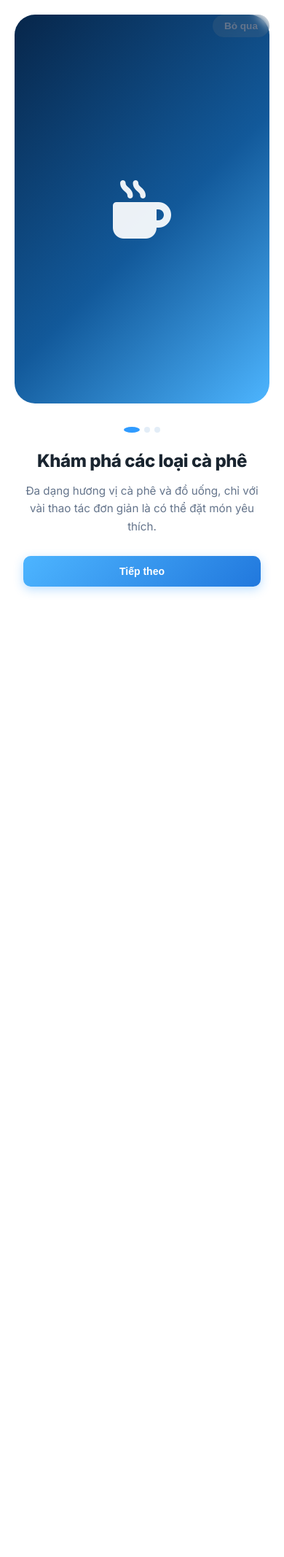
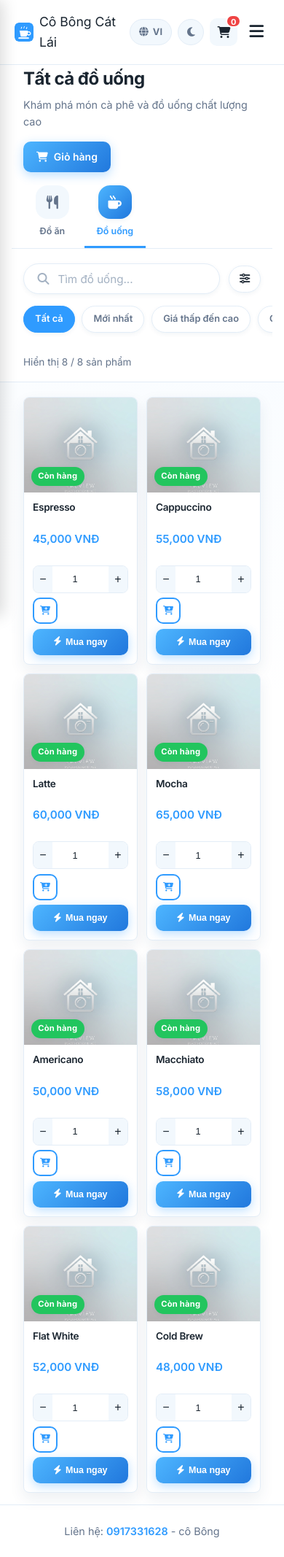
Before and after one commit to nghuuhieu1903/quan-co-bong, a Flask app: page /products in a window 390 px wide. Shown: the whole page at 73% size. Before the commit the page ends 814 px from the top, so only its background shows below. Run offline with Flask 3, Linux system fonts and the light colour scheme.

Commit message:
Add to cart without reloading, and cut the intro to a splash screen
Adding to cart posted the form and reloaded, which lost the scroll position
and flashed the whole page on every tap. The form is untouched and still
works with JavaScript off; a submit handler now posts it in the background
and moves the count itself. add_to_cart answers JSON when the caller sends
X-Requested-With: fetch and redirects otherwise, so one view serves both and
there is no second endpoint to keep in step. A failed request falls back to
submitting the form normally.

With the page no longer reloading, the item can fly to the cart. The cart
lived only in the sidebar, which is a closed drawer on a phone - there was
nothing on screen to fly to - so the mobile bar now carries a cart button
with the count. The animation aims at whichever cart icon is actually
visible and is skipped when neither is, since a shape flying to nowhere is
worse than no animation.

The three-slide intro is gone; its cover is now just a splash that dismisses
itself once the page has loaded, with a 1.2s floor so the name is legible and
a 4s ceiling so it can never stick. Fifteen dead CSS rules went with it, and
the slide, previously one of four panels in a sliding track, was still 25%
wide - it fills the screen now.

Also from this round:
- The quantity stepper is back on the catalogue at phone width. It was hidden
  to keep the two-up cards short; it now shares a row with the cart button,
  both narrowed to fit the ~150px available.
- The header logo follows the uploaded icon instead of a fixed glyph, so the
  tab and the header no longer show different marks.
- The selected sort chip is filled rather than ticked: the check mark shifted
  the label and crowded it at that size.
- Fixed two attributes I had broken earlier: the cart button's aria-label and
  title read "{ _('prod_add_to_cart') }" literally, because the Jinja braces
  had been reduced to one pair. A screen reader was announcing that string.

Verified in a browser: clicking add-to-cart leaves the page load count at 1,
moves the badge from 0 to 1 and shows the confirmation.

Co-Authored-By: Claude Opus 5 <noreply@anthropic.com>

```diff
--- a/static/css/modern.css
+++ b/static/css/modern.css
@@ -710,41 +710,22 @@ input[type="range"]::-moz-range-thumb {
 
 html.show-onboarding .onboarding-overlay {
     display: block;
+    cursor: pointer;
 }
 
 html.show-onboarding body {
     overflow: hidden;
 }
 
-.onboarding-skip {
-    position: absolute;
-    top: 1.25rem;
-    right: 1.25rem;
-    z-index: 10;
-    background: rgba(130,130,130,0.16);
-    border: none;
-    color: var(--text-secondary);
-    padding: 0.5rem 1rem;
-    border-radius: var(--radius-pill);
-    font-size: 0.85rem;
-    font-weight: 600;
-    cursor: pointer;
-    backdrop-filter: blur(6px);
-}
-
-.onboarding-track {
-    display: flex;
+
+
+/* Was one of four panels inside a sliding track; now the only thing on
+   screen, so it fills it. */
+.onboarding-slide {
+    width: 100%;
     height: 100%;
-    width: 400%;
-    transition: transform 0.45s cubic-bezier(.4,0,.2,1);
-}
-
-.onboarding-slide {
-    width: 25%;
-    height: 100%;
     display: flex;
     flex-direction: column;
-    flex-shrink: 0;
 }
 
 .onboarding-slide-cover {
@@ -769,13 +750,6 @@ html.show-onboarding body {
     color: #7ec8ff;
 }
 
-.onboarding-cover-tap {
-    margin-top: 1.25rem;
-    color: rgba(255,255,255,0.6);
-    font-size: 0.85rem;
-    text-align: center;
-    animation: onboardingPulse 2s infinite;
-}
 
 @keyframes onboardingPulse {
     0%, 100% { opacity: 0.5; }
@@ -792,83 +766,18 @@ html.show-onboarding body {
     font-size: 0.75rem;
 }
 
-.onboarding-art {
-    flex: 1 1 55%;
-    margin: 1.25rem 1.25rem 0.5rem;
-    border-radius: 28px;
-    display: flex;
-    align-items: center;
-    justify-content: center;
-    background: var(--gradient-primary);
-    position: relative;
-    overflow: hidden;
-}
-
-.onboarding-art i {
-    font-size: 5rem;
-    color: rgba(255,255,255,0.92);
-}
-
-.onboarding-art-2 {
-    background: linear-gradient(135deg, #2178dd 0%, #07264a 100%);
-}
-
-.onboarding-art-3 {
-    background: linear-gradient(135deg, #07264a 0%, #4db5ff 100%);
-}
-
-.onboarding-body {
-    padding: 1.5rem 2rem 2.5rem;
-    text-align: center;
-}
-
-.onboarding-dots {
-    display: flex;
-    gap: 0.4rem;
-    justify-content: center;
-    margin-bottom: 1.25rem;
-}
-
-.onboarding-dot {
-    width: 8px;
-    height: 8px;
-    border-radius: 50%;
-    background: var(--border-color);
-    transition: background 0.2s ease, width 0.2s ease;
-}
-
-.onboarding-dot.active {
-    width: 22px;
-    background: var(--accent-color);
-}
-
-.onboarding-body h2 {
-    font-size: 1.5rem;
-    margin-bottom: 0.6rem;
-    color: var(--text-primary);
-}
-
-.onboarding-body p {
-    color: var(--text-secondary);
-    font-size: 0.95rem;
-    margin-bottom: 1.75rem;
-    line-height: 1.6;
-    max-width: 26rem;
-    margin-left: auto;
-    margin-right: auto;
-}
-
-.onboarding-next {
-    width: 100%;
-    max-width: 22rem;
-    justify-content: center;
-}
+
+
+
+
+
+
+
+
+
+
 
 @media (min-width: 700px) {
-    .onboarding-body {
-        max-width: 30rem;
-        margin: 0 auto;
-    }
 }
 
 /* Product card call-to-action pair ("thêm giỏ" + "mua ngay")
@@ -955,11 +864,26 @@ html.show-onboarding body {
         width: 38px;
     }
 
-    /* The catalogue hides the stepper on phones to keep its two-up cards
-       short, so the cart button and the primary action share one row again
-       instead of the primary action dropping to a line of its own. */
+    /* The stepper is on the card at every width now, so the primary action
+       keeps its own full-width row underneath it. */
     .product-cta .btn-buy {
-        flex: 1 1 auto;
+        flex: 1 0 100%;
+    }
+
+    /* At two cards per row there is about 150px to share between the stepper
+       and the cart button, so both shrink to fit rather than wrapping. */
+    .product-cta .btn-cart {
+        flex: 0 0 34px;
+        width: 34px;
+    }
+
+    .product-cta .quantity-btn {
+        width: 26px;
+        flex: 0 0 26px;
+    }
+
+    .product-cta .quantity-input {
+        font-size: 0.8rem;
     }
 }
 
@@ -1147,10 +1071,18 @@ html.show-onboarding body {
     color: var(--accent-color);
 }
 
+/* The selected chip is filled rather than ticked: at this size a check mark
+   crowds the label and shifts the text, while a solid fill reads instantly. */
 .sw-chip.active {
     border-color: var(--accent-color);
-    color: var(--accent-color);
-    background: var(--bg-secondary);
+    background: var(--accent-color);
+    color: #fff;
+}
+
+.sw-chip.active:hover {
+    border-color: var(--accent-hover);
+    background: var(--accent-hover);
+    color: #fff;
 }
 
 .sw-result-count {
@@ -1563,3 +1495,139 @@ html.show-onboarding body {
         scroll-behavior: auto !important;
     }
 }
+
+/* Splash spinner. The overlay used to be the cover of an intro carousel with
+   a "tap to start" prompt; now it dismisses itself, so it shows progress
+   instead of asking for a tap. */
+.onboarding-cover-spinner {
+    width: 34px;
+    height: 34px;
+    margin: 1.5rem auto 0;
+    border: 3px solid rgba(255, 255, 255, 0.25);
+    border-top-color: #fff;
+    border-radius: 50%;
+    animation: splash-spin 0.8s linear infinite;
+}
+
+@keyframes splash-spin {
+    to { transform: rotate(360deg); }
+}
+
+@media (prefers-reduced-motion: reduce) {
+    .onboarding-cover-spinner { animation-duration: 2.4s; }
+}
+
+/* Brand mark in the sidebar and mobile bar. It is the uploaded icon rather
+   than a fixed glyph, so changing the logo on /admin/seo changes the header
+   too - otherwise the tab and the header would show different marks. */
+.brand-logo {
+    width: 26px;
+    height: 26px;
+    border-radius: 6px;
+    object-fit: cover;
+    vertical-align: -6px;
+    flex-shrink: 0;
+}
+
+/* Fly-to-cart
+   ------------------------------------------------------------------
+   The cart link is in the sidebar, which on a phone is a closed drawer, so
+   there is nothing on screen to fly to. The badge in the mobile bar is the
+   visible stand-in; when neither is on screen the animation is skipped and
+   only the badge count updates - a shape flying to nowhere is worse than no
+   animation. */
+.fly-item {
+    position: fixed;
+    z-index: 5000;
+    pointer-events: none;
+    border-radius: 50%;
+    width: 22px;
+    height: 22px;
+    background: var(--gradient-accent);
+    color: #fff;
+    display: grid;
+    place-items: center;
+    font-size: 11px;
+    box-shadow: var(--shadow-md);
+    /* the curve makes it lift away first and drop into the cart, rather than
+       sliding in a straight line */
+    transition: transform 0.62s cubic-bezier(0.55, -0.35, 0.35, 1),
+                opacity 0.62s ease;
+}
+
+.cart-bump {
+    animation: cart-bump 0.42s ease;
+}
+
+@keyframes cart-bump {
+    0%   { transform: scale(1); }
+    35%  { transform: scale(1.28); }
+    60%  { transform: scale(0.94); }
+    100% { transform: scale(1); }
+}
+
+@media (prefers-reduced-motion: reduce) {
+    .fly-item { transition-duration: 0.01ms; }
+    .cart-bump { animation: none; }
+}
+
+/* Cart button in the mobile bar. */
+.topbar-cart {
+    position: relative;
+    display: inline-flex;
+    align-items: center;
+    justify-content: center;
+    width: 38px;
+    height: 38px;
+    border-radius: 10px;
+    background: var(--bg-secondary);
+    color: var(--text-primary);
+    text-decoration: none;
+    flex-shrink: 0;
+}
+
+.topbar-cart .cart-count {
+    position: absolute;
+    top: -5px;
+    right: -5px;
+    min-width: 18px;
+    height: 18px;
+    padding: 0 5px;
+    border-radius: 999px;
+    background: var(--danger-color);
+    color: #fff;
+    font-size: 11px;
+    font-weight: 700;
+    display: grid;
+    place-items: center;
+    border: 2px solid var(--bg-card);
+}
+
+/* Confirmation for an add that no longer reloads the page. */
+.cart-toast {
+    position: fixed;
+    left: 50%;
+    bottom: 24px;
+    transform: translate(-50%, 16px);
+    z-index: 5200;
+    max-width: min(90vw, 420px);
+    padding: 0.7rem 1.1rem;
+    border-radius: var(--radius-pill);
+    background: var(--text-primary);
+    color: var(--bg-card);
+    font-size: 0.875rem;
+    font-weight: 600;
+    box-shadow: var(--shadow-lg);
+    opacity: 0;
+    transition: opacity 0.25s ease, transform 0.25s ease;
+}
+
+.cart-toast.show {
+    opacity: 1;
+    transform: translate(-50%, 0);
+}
+
+.cart-toast.is-error {
+    background: var(--danger-color);
+    color: #fff;
+}
--- a/templates/admin_base.html
+++ b/templates/admin_base.html
@@ -303,7 +303,7 @@
         <!-- Sidebar -->
         <aside class="sidebar" id="sidebar">
             <a href="{{ url_for('admin.admin_dashboard') }}" class="sidebar-brand">
-                <i class="fa-solid fa-mug-saucer"></i> Cô Bông Cát Lái
+                <img src="{{ seo.icons['apple-touch-icon.png'] }}" alt="" class="brand-logo"> {{ seo.site_name }}
             </a>
 
             <nav class="sidebar-nav">
@@ -402,7 +402,7 @@
             <!-- Mobile top bar -->
             <div class="mobile-topbar">
                 <a href="{{ url_for('admin.admin_dashboard') }}" class="mobile-topbar-brand">
-                    <i class="fa-solid fa-mug-saucer"></i> Cô Bông Cát Lái
+                    <img src="{{ seo.icons['apple-touch-icon.png'] }}" alt="" class="brand-logo"> {{ seo.site_name }}
                 </a>
                 <button class="mobile-menu-btn" onclick="toggleSidebar()">
                     <i class="fas fa-bars" id="mobile-menu-icon"></i>
--- a/templates/modern_base.html
+++ b/templates/modern_base.html
@@ -331,59 +331,19 @@
     {% block head %}{% endblock %}
 </head>
 <body>
-    <!-- Onboarding welcome flow (first visit only) -->
-    <div class="onboarding-overlay" id="onboarding-overlay" role="dialog" aria-modal="true" aria-label="Chào mừng">
-        <button type="button" class="onboarding-skip" onclick="finishOnboarding()">Bỏ qua</button>
-        <div class="onboarding-track" id="onboarding-track">
-            <div class="onboarding-slide onboarding-slide-cover" onclick="goToOnboardingSlide(1)">
-                <div>
-                    <div class="onboarding-cover-brand"><i class="fa-solid fa-mug-saucer"></i> Cô Bông <span>Cát Lái</span></div>
-                    <div class="onboarding-cover-tap">Chạm để bắt đầu</div>
+    {# Splash screen, first visit only. It used to be the cover of a
+       three-step intro carousel; the steps are gone and this dismisses
+       itself, or on a tap if you are quicker than the timer. #}
+    <div class="onboarding-overlay" id="onboarding-overlay" role="status"
+         aria-label="Đang mở {{ seo.site_name }}" onclick="finishOnboarding()">
+        <div class="onboarding-slide onboarding-slide-cover">
+            <div>
+                <div class="onboarding-cover-brand">
+                    <img src="{{ seo.icons['apple-touch-icon.png'] }}" alt="" class="brand-logo"> {{ seo.site_name }}
                 </div>
-                <div class="onboarding-cover-version">Phiên bản 1.0</div>
+                <div class="onboarding-cover-spinner" aria-hidden="true"></div>
             </div>
-
-            <div class="onboarding-slide">
-                <div class="onboarding-art onboarding-art-1"><i class="fa-solid fa-mug-hot"></i></div>
-                <div class="onboarding-body">
-                    <div class="onboarding-dots">
-                        <span class="onboarding-dot" data-slide="1"></span>
-                        <span class="onboarding-dot" data-slide="2"></span>
-                        <span class="onboarding-dot" data-slide="3"></span>
-                    </div>
-                    <h2>Khám phá các loại cà phê</h2>
-                    <p>Đa dạng hương vị cà phê và đồ uống, chỉ với vài thao tác đơn giản là có thể đặt món yêu thích.</p>
-                    <button type="button" class="btn btn-primary onboarding-next" onclick="goToOnboardingSlide(2)">Tiếp theo</button>
-                </div>
-            </div>
-
-            <div class="onboarding-slide">
-                <div class="onboarding-art onboarding-art-2"><i class="fa-solid fa-house-chimney"></i></div>
-                <div class="onboarding-body">
-                    <div class="onboarding-dots">
-                        <span class="onboarding-dot" data-slide="1"></span>
-                        <span class="onboarding-dot" data-slide="2"></span>
-                        <span class="onboarding-dot" data-slide="3"></span>
-                    </div>
-                    <h2>Theo dõi và đặt phòng trọ</h2>
-                    <p>Xem tình trạng phòng, tiện nghi và đặt lịch ghé thăm chỉ với vài cú chạm.</p>
-                    <button type="button" class="btn btn-primary onboarding-next" onclick="goToOnboardingSlide(3)">Tiếp theo</button>
-                </div>
-            </div>
-
-            <div class="onboarding-slide">
-                <div class="onboarding-art onboarding-art-3"><i class="fa-solid fa-star"></i></div>
-                <div class="onboarding-body">
-                    <div class="onboarding-dots">
-                        <span class="onboarding-dot" data-slide="1"></span>
-                        <span class="onboarding-dot" data-slide="2"></span>
-                        <span class="onboarding-dot" data-slide="3"></span>
-                    </div>
-                    <h2>Sẵn sàng cho trải nghiệm mới</h2>
-                    <p>Bắt đầu ngay để khám phá cà phê thơm ngon và phòng trọ tiện nghi tại Cát Lái.</p>
-                    <button type="button" class="btn btn-primary onboarding-next" onclick="finishOnboarding()">Bắt đầu ngay</button>
-                </div>
-            </div>
+            <div class="onboarding-cover-version">Phiên bản 1.0</div>
         </div>
     </div>
 
@@ -391,7 +351,7 @@
         <!-- Sidebar -->
         <aside class="sidebar" id="sidebar">
             <a href="{{ url_for('public.index') }}" class="sidebar-brand">
-                <i class="fa-solid fa-mug-saucer"></i> Cô Bông Cát Lái
+                <img src="{{ seo.icons['apple-touch-icon.png'] }}" alt="" class="brand-logo"> {{ seo.site_name }}
             </a>
 
             <nav class="sidebar-nav">
@@ -409,9 +369,8 @@
                 </a>
                 <a href="{{ url_for('public.cart') }}" class="sidebar-link {% if current_endpoint == 'cart' %}active{% endif %}" onclick="closeSidebar()">
                     <i class="fas fa-shopping-cart"></i> {{ _('nav_cart') }}
-                    {% if session.get('cart', []) %}
-                        <span class="badge badge-info">{{ session.get('cart', [])|length }}</span>
-                    {% endif %}
+                    <span class="badge badge-info cart-count" data-cart-count
+                          {% if not session.get('cart', []) %}hidden{% endif %}>{{ session.get('cart', [])|length }}</span>
                 </a>
                 {% if session.get('customer_logged_in') %}
                 <a href="javascript:void(0)" class="sidebar-link">
@@ -452,7 +411,7 @@
             <!-- Mobile top bar -->
             <div class="mobile-topbar">
                 <a href="{{ url_for('public.index') }}" class="mobile-topbar-brand">
-                    <i class="fa-solid fa-mug-saucer"></i> Cô Bông Cát Lái
+                    <img src="{{ seo.icons['apple-touch-icon.png'] }}" alt="" class="brand-logo"> {{ seo.site_name }}
                 </a>
                 <div style="display: flex; align-items: center; gap: 0.5rem;">
                     <a href="{{ url_for('public.change_lang', lang='en' if current_lang == 'vi' else 'vi') }}" class="lang-toggle-btn" title="Switch language / Đổi ngôn ngữ">
@@ -461,6 +420,15 @@
                     <button type="button" class="theme-toggle-btn" onclick="toggleTheme()" title="Chuyển giao diện sáng/tối" aria-label="Toggle dark mode">
                         <i class="fas fa-moon" id="theme-toggle-icon-mobile"></i>
                     </button>
+                    {# The cart lives in the sidebar, which is a closed drawer
+                       on a phone. This is the visible one: the count updates in
+                       place and the fly-to-cart animation aims at it. #}
+                    <a href="{{ url_for('public.cart') }}" class="topbar-cart"
+                       id="topbarCart" aria-label="{{ _('nav_cart') }}">
+                        <i class="fas fa-shopping-cart"></i>
+                        <span class="cart-count" data-cart-count
+                              {% if not session.get('cart', []) %}hidden{% endif %}>{{ session.get('cart', [])|length }}</span>
+                    </a>
                     <button class="mobile-menu-btn" onclick="toggleSidebar()">
                         <i class="fas fa-bars" id="mobile-menu-icon"></i>
                     </button>
@@ -502,42 +470,128 @@
         // Onboarding welcome flow
         var onboardingIndex = 0;
         var onboardingTotalSlides = 4;
-        var onboardingAutoTimer = null;
-
-        function renderOnboardingDots() {
-            document.querySelectorAll('.onboarding-dot').forEach(function(dot) {
-                dot.classList.toggle('active', parseInt(dot.dataset.slide, 10) === onboardingIndex);
-            });
-        }
-
-        function goToOnboardingSlide(i) {
-            onboardingIndex = i;
-            var track = document.getElementById('onboarding-track');
-            if (track) {
-                track.style.transform = 'translateX(-' + (i * 100 / onboardingTotalSlides) + '%)';
-            }
-            renderOnboardingDots();
-            if (onboardingAutoTimer) {
-                clearTimeout(onboardingAutoTimer);
-                onboardingAutoTimer = null;
-            }
-        }
-
         function finishOnboarding() {
             localStorage.setItem('onboarding_seen', '1');
             var overlay = document.getElementById('onboarding-overlay');
             document.documentElement.classList.remove('show-onboarding');
-            if (overlay) {
-                overlay.style.opacity = '0';
-                setTimeout(function() {
-                    overlay.style.display = 'none';
-                }, 300);
-            }
+            if (!overlay || overlay.dataset.done) return;
+            overlay.dataset.done = '1';
+            overlay.style.opacity = '0';
+            setTimeout(function () { overlay.style.display = 'none'; }, 300);
         }
 
+        // Dismiss once the page is ready, with a short floor so the brand is
+        // legible rather than flashing past on a fast connection.
         if (document.documentElement.classList.contains('show-onboarding')) {
-            onboardingAutoTimer = setTimeout(function() { goToOnboardingSlide(1); }, 1800);
+            var splashShown = Date.now();
+            window.addEventListener('load', function () {
+                var waited = Date.now() - splashShown;
+                setTimeout(finishOnboarding, Math.max(0, 1200 - waited));
+            });
+            // never leave it stuck if something on the page fails to load
+            setTimeout(finishOnboarding, 4000);
         }
+
+        // Add to cart without reloading the page
+        // ---------------------------------------------------------------
+        // Every "thêm giỏ" used to post the form and reload, which threw away
+        // the scroll position and made the page flash on every tap. The form
+        // is still there and still works with JavaScript off; this intercepts
+        // it, posts in the background, and moves the count itself.
+        (function () {
+            var csrf = document.querySelector('meta[name="csrf-token"]');
+
+            function cartTarget() {
+                // whichever cart icon is actually on screen
+                var candidates = [document.getElementById('topbarCart'),
+                                  document.querySelector('.sidebar-link .cart-count')];
+                for (var i = 0; i < candidates.length; i++) {
+                    var el = candidates[i];
+                    if (!el) continue;
+                    var r = el.getBoundingClientRect();
+                    if (r.width > 0 && r.height > 0 &&
+                        r.top >= 0 && r.top < window.innerHeight) return el;
+                }
+                return null;
+            }
+
+            function setCount(n) {
+                document.querySelectorAll('[data-cart-count]').forEach(function (el) {
+                    el.textContent = n;
+                    el.hidden = !n;
+                });
+                var t = cartTarget();
+                if (t) {
+                    t.classList.remove('cart-bump');
+                    void t.offsetWidth;          // restart the animation
+                    t.classList.add('cart-bump');
+                }
+            }
+
+            function fly(fromEl) {
+                var target = cartTarget();
+                if (!target) return;             // nothing visible to fly to
+                var a = fromEl.getBoundingClientRect();
+                var b = target.getBoundingClientRect();
+
+                var dot = document.createElement('div');
+                dot.className = 'fly-item';
+                dot.innerHTML = '<i class="fas fa-cart-plus"></i>';
+                dot.style.left = (a.left + a.width / 2 - 11) + 'px';
+                dot.style.top = (a.top + a.height / 2 - 11) + 'px';
+                document.body.appendChild(dot);
+
+                requestAnimationFrame(function () {
+                    dot.style.transform =
+                        'translate(' + (b.left + b.width / 2 - a.left - a.width / 2) + 'px,' +
+                        (b.top + b.height / 2 - a.top - a.height / 2) + 'px) scale(0.4)';
+                    dot.style.opacity = '0.2';
+                });
+                setTimeout(function () { dot.remove(); }, 700);
+            }
+
+            function toast(message, ok) {
+                var el = document.createElement('div');
+                el.className = 'cart-toast' + (ok ? '' : ' is-error');
+                el.textContent = message;
+                document.body.appendChild(el);
+                requestAnimationFrame(function () { el.classList.add('show'); });
+                setTimeout(function () {
+                    el.classList.remove('show');
+                    setTimeout(function () { el.remove(); }, 300);
+                }, 2200);
+            }
+
+            document.addEventListener('submit', function (e) {
+                var form = e.target;
+                if (!form.matches('form[action*="/add_to_cart/"]')) return;
+                // "Mua ngay" sets a redirect target - let that one navigate
+                var next = form.querySelector('.next-redirect');
+                if (next && next.value) return;
+                if (!csrf) return;               // no token: fall back to a normal post
+
+                e.preventDefault();
+                var btn = form.querySelector('.btn-cart') || form;
+                fly(btn);
+
+                fetch(form.action, {
+                    method: 'POST',
+                    body: new FormData(form),
+                    headers: {'X-Requested-With': 'fetch',
+                              'X-CSRFToken': csrf.content}
+                })
+                .then(function (r) { return r.json().then(function (d) {
+                    return {ok: r.ok, data: d}; }); })
+                .then(function (res) {
+                    setCount(res.data.count);
+                    toast(res.data.message, res.data.ok);
+                })
+                .catch(function () {
+                    // network trouble: do the thing that definitely works
+                    form.submit();
+                });
+            });
+        })();
 
         // Dark/Light Theme Toggle
         function updateThemeIcon() {
--- a/templates/products.html
+++ b/templates/products.html
@@ -125,9 +125,6 @@
         margin-bottom: 0.5rem !important;
     }
 
-    .quantity-selector {
-        display: none !important; /* Hide quantity selector to save space */
-    }
 
     .product-actions {
         margin-top: auto;
@@ -367,7 +364,7 @@
         {% for value, label in [('', 'Tất cả'), ('newest', 'Mới nhất'), ('price_low', 'Giá thấp đến cao'), ('price_high', 'Giá cao đến thấp'), ('name', 'Tên A-Z')] %}
         <a class="sw-chip {% if current_sort == value %}active{% endif %}"
            href="{{ url_for('public.products', type=item_type, sort=value or None, search=request.args.get('search') or None, price_range=request.args.get('price_range') or None) }}">
-            {% if current_sort == value %}<i class="fas fa-check"></i>{% endif %}{{ label }}
+            {{ label }}
         </a>
         {% endfor %}
     </div>
@@ -481,7 +478,7 @@
                                             <button type="button" class="quantity-btn" onclick="increaseQuantity(this)">+</button>
                                         </div>
                                     </div>
-                                    <button type="submit" onclick="this.form.querySelector('.next-redirect').value='';" class="btn btn-outline btn-cart" aria-label="{ _('prod_add_to_cart') }" title="{ _('prod_add_to_cart') }">
+                                    <button type="submit" onclick="this.form.querySelector('.next-redirect').value='';" class="btn btn-outline btn-cart" aria-label="{{ _('prod_add_to_cart') }}" title="{{ _('prod_add_to_cart') }}">
                                         <i class="fas fa-cart-plus"></i>
                                     </button>
                                     <button type="submit" onclick="this.form.querySelector('.next-redirect').value=this.dataset.redirect;" data-redirect="{{ url_for('public.checkout') }}" class="btn btn-primary btn-buy">
```
Also changed, not shown: blueprints/public.py (+25 -1 lines).
